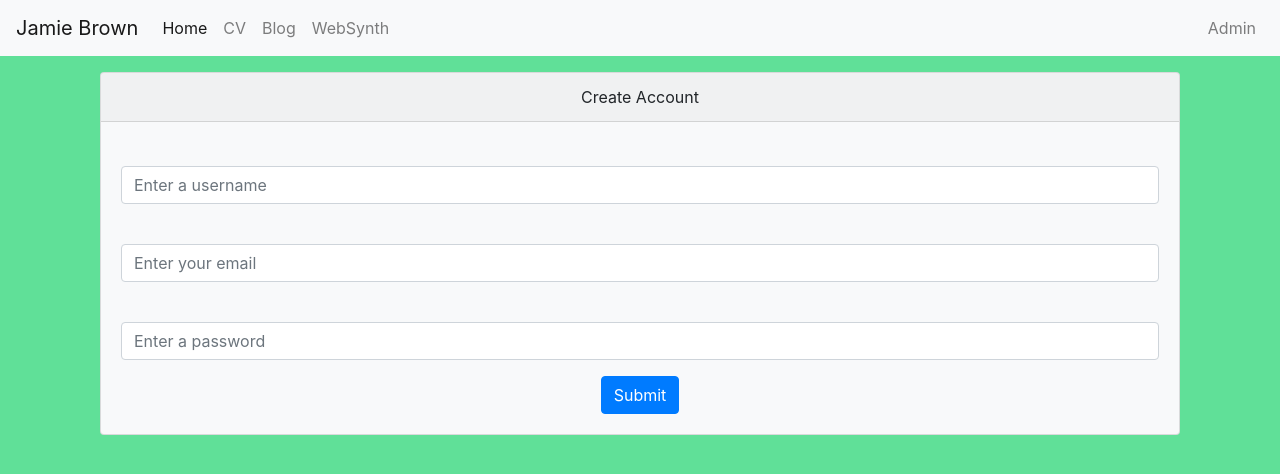
After one commit to jamieb133/fun-with-flask, a Flask app: page /websynth/sign-up in a window 1280 px wide. The commit adds this page. Shown: the top 474 px of the page. Run offline with Flask 2, Linux system fonts and the light colour scheme; some libraries are stand-ins or nearby versions.

Commit message:
added user signup/login for websynth and postgres boilerplate. db.py used to reset the db for testing. Need to estabalish user session and encrypt the password.

```diff
--- a/app/static/js/app.js
+++ b/app/static/js/app.js
@@ -1,3 +1,3 @@
 console.log('hello from javascript')
 
-alert('heyoooooooo')
+//alert('heyoooooooo')
--- /dev/null
+++ b/app/templates/macros/input_macros.html
@@ -0,0 +1,6 @@
+{% macro input(label="", type="text", name="", id="", placeholder="") -%}
+    <div class="form-group">
+    <label>{{ label }}</label>
+    <input class="form-control" type="{{ type }}" name="{{ name }}" id="{{ id }}" placeholder="{{ placeholder }}">
+    </div>
+{%- endmacro %}
--- a/app/templates/public/blog.html
+++ b/app/templates/public/blog.html
@@ -8,6 +8,7 @@
     <div class="row">
         <div class="col">
             <h1>Blog</h1>
+            <hr>
         </div>
     </div>
 </div>
--- a/app/templates/public/cv.html
+++ b/app/templates/public/cv.html
@@ -8,6 +8,7 @@
     <div class="row">
         <div class="col">
             <h1>CV</h1>
+            <hr>
         </div>
     </div>
 </div>
--- a/app/templates/public/index.html
+++ b/app/templates/public/index.html
@@ -9,6 +9,7 @@
    <div class="row">
       <div class="col">
          <h1>Home</h1>
+         <hr>
       </div>
    </div>
 </div>
--- /dev/null
+++ b/app/templates/public/websynth/signup.html
@@ -0,0 +1,28 @@
+{% extends "public/templates/public_template.html" %}
+{% import "/macros/input_macros.html" as im %}
+
+{% block title %}Sign Up{% endblock %}
+
+{% block main %}
+
+<div class="container">
+    <div class="col">
+        <div class="card bg-light text-center" style="width: 18 rem;">
+            <div class="card-header">Create Account</div>
+                <div class="card-body">
+                    <form action="/websynth/sign-up" method="POST">
+                        {{ im.input(label="", name="username", id="username", placeholder="Enter a username") }}
+                        {{ im.input(label="", type="email", name="email", id="email", placeholder="Enter your email") }}
+                        {{ im.input(label="", type="password", name="password", id="password", placeholder="Enter a password") }}
+                        {% if message %}
+                        <p class="message">{{ message | safe }}</p>
+                        {% endif %}
+                        <button type="submit" class="btn btn-primary">Submit</button>
+                    </form>
+                </div>
+            </div>
+        </div>
+    </div>
+</div>
+
+{% endblock main %}
--- a/app/views.py
+++ b/app/views.py
@@ -1,5 +1,43 @@
 from app import app
-from flask import render_template
+
+from flask import render_template, request, redirect, url_for
+from flask_sqlalchemy import SQLAlchemy
+from datetime import datetime
+import json
+
+import smtplib
+from email.mime.text import MIMEText
+
+ENV = 'dev'
+
+if ENV == 'dev':
+    app.debug = True
+    app.config['SQLALCHEMY_DATABASE_URI'] = 'postgresql://jamiebrown@localhost/websynth'
+else:
+    app.debug = False
+    app.config['SQLALCHEMY_DATABASE_URI'] = ''
+app.config['SQLALCHEMY_TRACK_MODIFICATIONS'] = False
+
+db = SQLAlchemy(app)
+
+def create_db():
+    db.create_all()
+
+class AccountDetails(db.Model):
+    __tablename__ = 'account'
+    id = db.Column(db.Integer, primary_key = True)
+    username = db.Column(db.String(200), unique = True)
+    email = db.Column(db.String(200), unique = True)
+    password = db.Column(db.String(200))
+
+    def __init__(self, username, email, password):
+        self.username = username
+        self.email = email
+        self.password = password
+
+@app.template_filter('clean_date')
+def clean_date(dt):
+    return dt.strftime('%d %b %Y')
 
 @app.route('/')
 def index():
@@ -15,4 +53,78 @@ def blog():
 
 @app.route('/websynth')
 def websynth():
-    return render_template('public/websynth.html')
+    #load_user_preset()
+    return render_template('public/websynth/websynth.html')
+
+@app.route('/websynth/sign-up', methods = ['GET', 'POST'])
+def websynth_signup():
+    if request.method == 'POST':
+        username = request.form['username']
+        email = request.form['email']
+        password = request.form['password']
+        print(email, username, password)
+
+        #TODO: check user is/isn't in database
+        #IF already if exists THEN return render_template('/public/websynth/signup.html', message='Already exists, try again')
+        if db.session.query(AccountDetails).filter(AccountDetails.username == username).count() == 0:
+            #new user TODO: encrypt password
+            data = AccountDetails(username, email, password)
+            db.session.add(data)
+            db.session.commit()
+
+            #on successful account creation, redirect ot the websynth, TODO: user session
+            send_email(username, email)
+            return redirect(url_for('.websynth_login', message='Created an account, now you can log-in.'))
+        else:
+            return redirect(url_for('.websynth_signup', message='Username or email address already exists'))
+    try:
+        if request.args['message']:
+            message = request.args['message']
+            return render_template('public/websynth/signup.html', message=message)
+    except:
+        return render_template('public/websynth/signup.html')
+
+@app.route('/websynth/log-in', methods = ['GET', 'POST'])
+def websynth_login():
+    try:
+        message = request.args['message']
+        print(message)
+    finally:
+        if request.method == 'POST':
+            username = request.form['username']
+            password = request.form['password']
+            rows = db.session.query(AccountDetails).filter(AccountDetails.username == username).all()
+
+            #validate that there is only one username of this type, otherwise send email to admin notifying of mess up in the db
+            if len(rows) == 1:
+                account = rows[0]
+                if password == account.password:
+                    print('SUCCESSFUL LOGIN')
+                    #TODO: create user session
+                else:
+                    print('WRONG PASSWORD')
+            elif len(rows) < 1:
+                print('NO USER')
+            else:
+                print('FATAL, USER NOT UNIQUE IN DB CONTACT ADMIN!')
+
+        return render_template('public/websynth/login.html')
+
+def send_email(username, email):
+    port = 2525
+    smtp_server = 'smtp.mailtrap.io'
+    login = '26ec4006d7dc45'
+    password = '13d00af8d37798'
+    message = f"<h3>WebSynth User Account Created</h3><ul><li>Username: {username}</li><li>Email: {email}</li></ul>"
+
+    sender = 'email1@example.com'
+    receiver = 'email2@example.com'
+    msg = MIMEText(message, 'html')
+    msg['Subject'] = 'WebSynth Account Creation'
+    msg['From'] = sender
+    msg['To'] = receiver
+
+    #send email
+    with smtplib.SMTP(smtp_server, port) as server:
+        server.login(login, password)
+        server.sendmail(sender, receiver, msg.as_string())
--- a/run.py
+++ b/run.py
@@ -1,4 +1,5 @@
 from app import app
 
 if __name__ == "__main__":
+    app.debug = True
     app.run(debug=True)
--- a/venv_requirements.txt
+++ b/venv_requirements.txt
@@ -1,6 +1,9 @@
 click==7.1.2
 Flask==1.1.2
+Flask-SQLAlchemy==2.4.4
 itsdangerous==1.1.0
 Jinja2==2.11.2
 MarkupSafe==1.1.1
+psycopg2==2.8.5
+SQLAlchemy==1.3.18
 Werkzeug==1.0.1
```
Also changed, not shown: app/templates/public/websynth.html (deleted, +0 -15 lines), app/templates/public/websynth/login.html (added, +28 -0 lines), app/templates/public/websynth/websynth.html (added, +26 -0 lines), db.py (added, +24 -0 lines).
